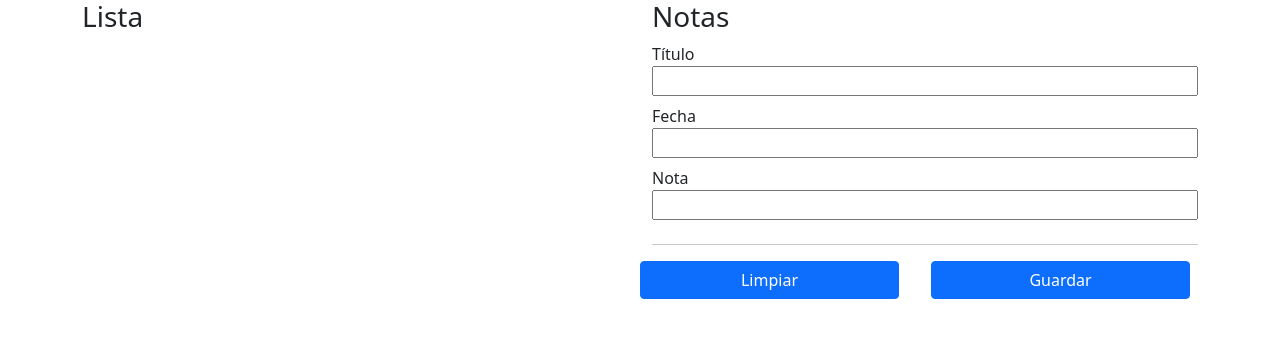
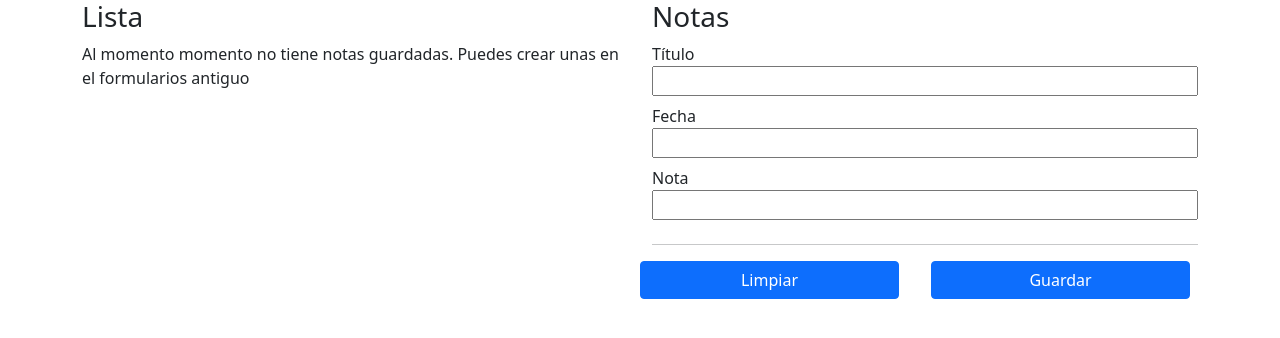
Before and after one commit to JoeOrt21/notas2.0, a React (Create React App) app: page / in a window 1280 px wide. Shown: the top 338 px of the page. Built offline with nearby package versions, Linux system fonts and the light colour scheme.

Commit message:
Listado de notas con fecha

```diff
--- a/src/App.jsx
+++ b/src/App.jsx
@@ -25,12 +25,12 @@ function App() {
     setInputState ({titulo: " ", fecha: " ", nota: " "});
   };
 
+  let arregloNotas = JSON.parse (localStorage.getItem("notas")) || [];
+
   const handleClickGuardar = () => {
-    let arregloNotas = JSON.parse
-    (localStorage.getItem("notas")) || [];
+
     arregloNotas.push(inputState)
-    localStorage.setItem("notas",JSON.
-    stringify(arregloNotas));
+    localStorage.setItem("notas",JSON.stringify(arregloNotas));
     handleClickLimpiar();
   };
 
@@ -47,6 +47,23 @@ function App() {
       <div className="row">
         <div className="col">
             <h3>Lista</h3>
+            {
+              arregloNotas.length === 0 &&
+              "Al momento momento no tiene notas guardadas. Puedes crear unas en el formularios antiguo"
+            }
+
+            {
+              arregloNotas.length !== 0 &&(
+              <ol>
+              {arregloNotas.map((item)=> {
+                return(
+                  <li>
+                    { item.titulo }({item.fecha})
+                  </li>
+                );
+              })}
+              </ol>
+              )}
         </div>
         <div className="col">
       <h3>Notas</h3>
```
